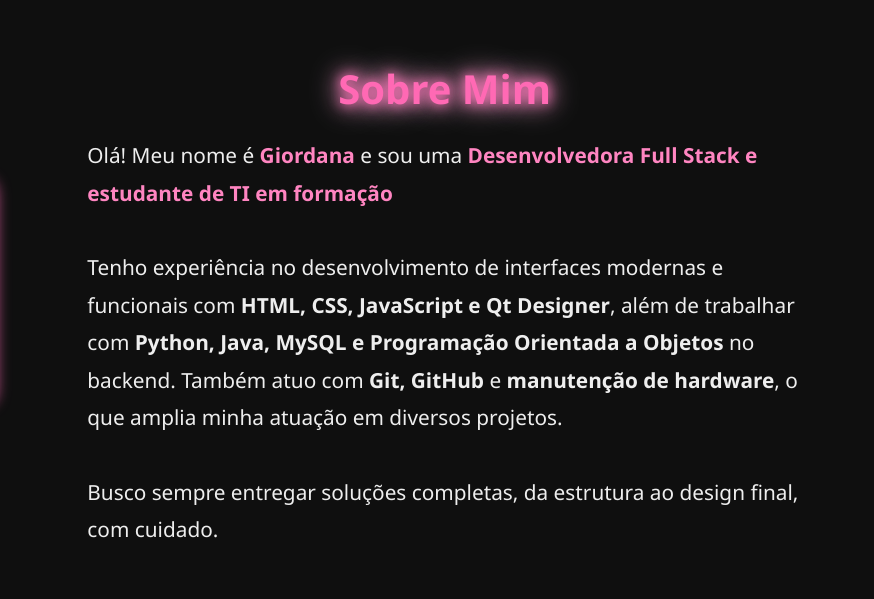
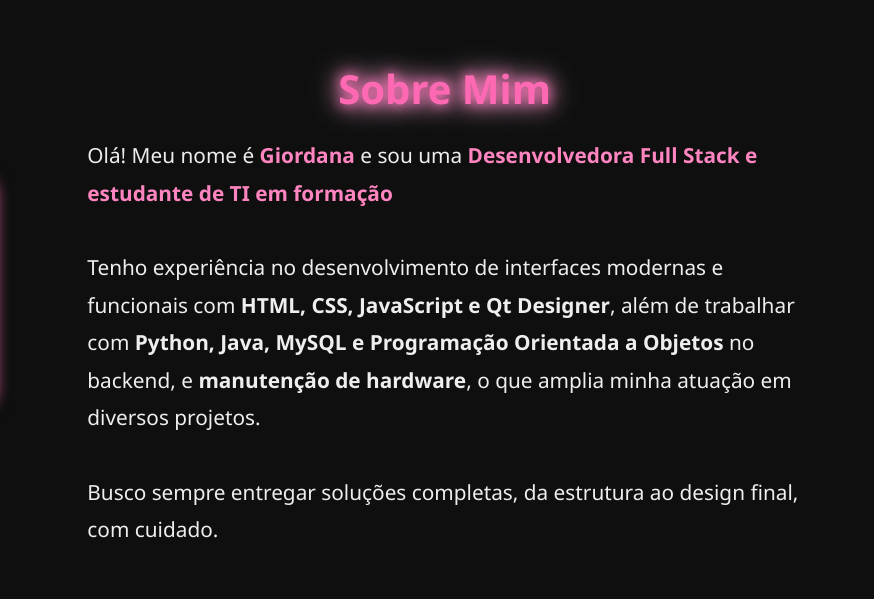
Before and after one commit to gio0000/portifolio-responsivo, a plain HTML site: page index.html in a window 1280 px wide. Shown: the part 940-1539 px from the top of the page, 406-1280 px from the left. Drawn offline with nearby package versions, Linux system fonts and the light colour scheme.

Commit message:
Update index.html

```diff
--- a/index.html
+++ b/index.html
@@ -50,7 +50,7 @@
         <h3 style="font-size: 2.5rem; color: #ff69b4; margin-bottom: 1rem;"> Sobre Mim</h3>
         <p style="font-size: 1.3rem; line-height: 1.8; color: #eee;">
           Olá! Meu nome é <strong style="color: #ff85c1;">Giordana</strong> e sou uma <strong style="color: #ff85c1;">Desenvolvedora Full Stack e estudante de TI em formação</strong> <br><br>
-          Tenho experiência no desenvolvimento de interfaces modernas e funcionais com <strong>HTML, CSS, JavaScript e Qt Designer</strong>, além de trabalhar com <strong>Python, Java, MySQL e Programação Orientada a Objetos</strong> no backend. Também atuo com <strong>Git, GitHub</strong> e <strong>manutenção de hardware</strong>, o que amplia minha atuação em diversos projetos.<br><br>
+          Tenho experiência no desenvolvimento de interfaces modernas e funcionais com <strong>HTML, CSS, JavaScript e Qt Designer</strong>, além de trabalhar com <strong>Python, Java, MySQL e Programação Orientada a Objetos</strong> no backend, e <strong>manutenção de hardware</strong>, o que amplia minha atuação em diversos projetos.<br><br>
           Busco sempre entregar soluções completas, da estrutura ao design final, com cuidado.
         </p>
       </div>
```
